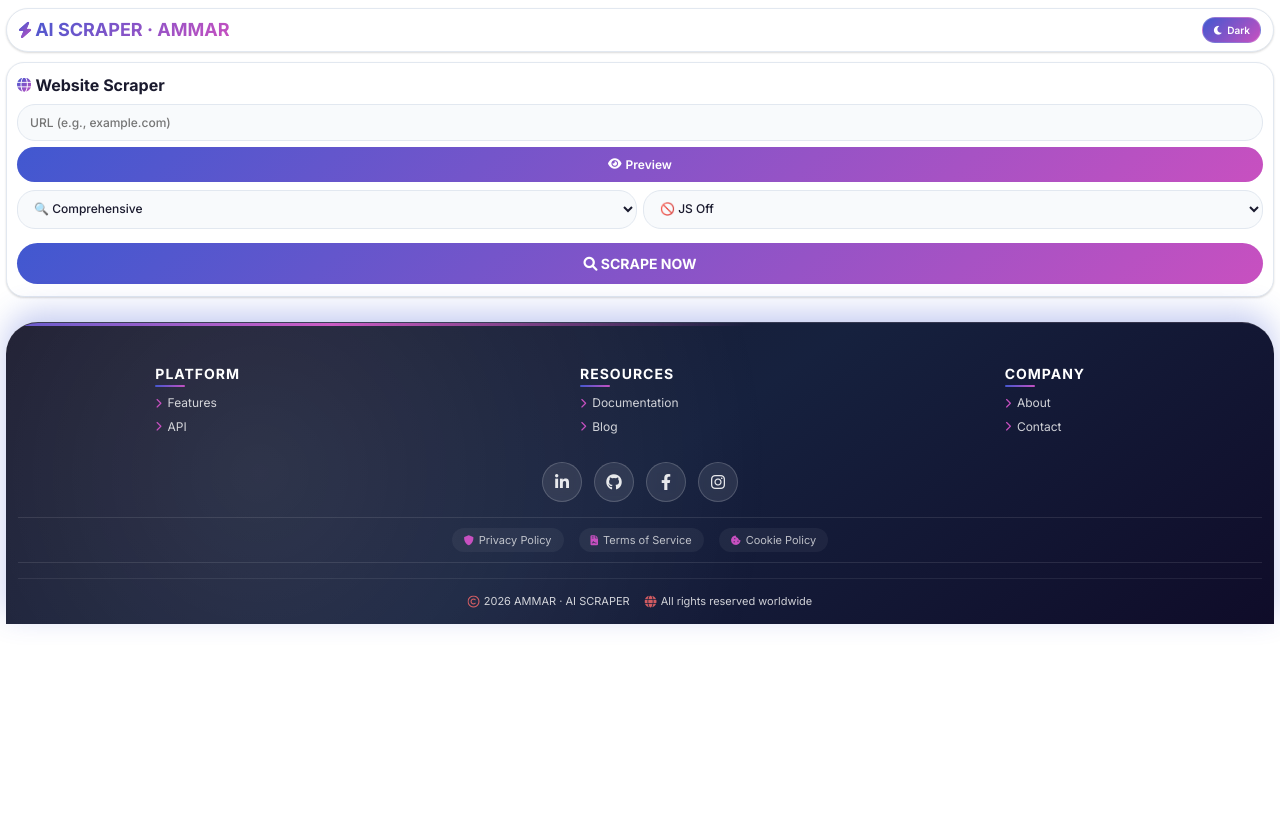
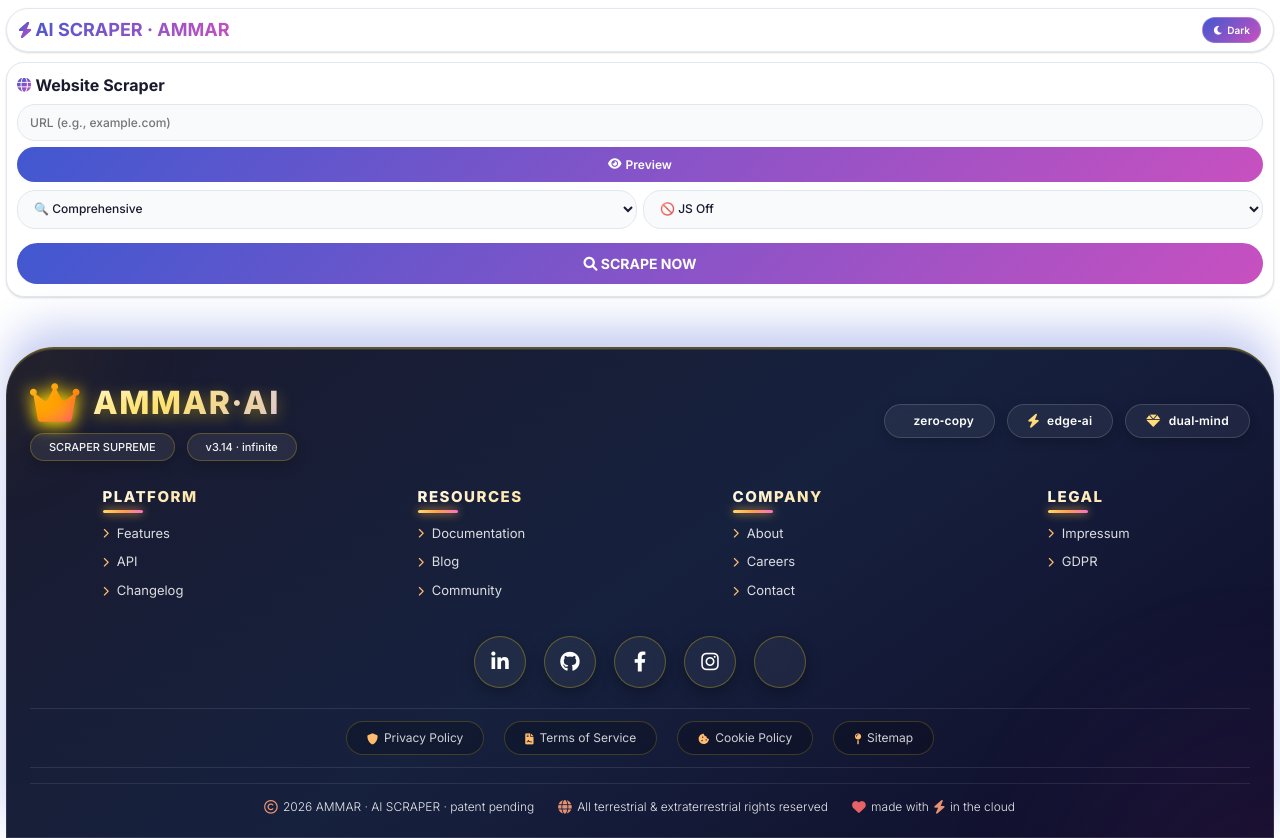
Before and after one commit to syedammarhaider/Ai-scraper, a FastAPI app: page / in a window 1280 px wide. Before the commit the page ends 626 px from the top, so only its background shows below. Run offline with FastAPI, Linux system fonts and the light colour scheme.

Commit message:
Auto update

```diff
--- a/templates/index.html
+++ b/templates/index.html
@@ -73,6 +73,11 @@
     --footer-glow: rgba(107, 78, 255, 0.3);
 }
 
+html, body {
+    height: 100%;
+    margin: 0;
+}
+
 body {
     background: var(--bg-color);
     color: var(--text-primary);
@@ -87,6 +92,13 @@ body {
     max-width: 1400px;
     margin: 0 auto;
     width: 100%;
+    flex: 1 0 auto;
+    display: flex;
+    flex-direction: column;
+}
+
+/* Push footer down: main content grows */
+.main-content {
     flex: 1 0 auto;
 }
 
@@ -624,18 +636,6 @@ body {
     opacity: 0.8;
 }
 
-/* File format badges */
-.format-badge {
-    display: inline-block;
-    padding: 2px 6px;
-    border-radius: 10px;
-    font-size: 7px;
-    font-weight: 700;
-    text-transform: uppercase;
-    margin-left: 3px;
-    background: rgba(255,255,255,0.2);
-}
-
 /* Export notification */
 .export-notification {
     position: fixed;
@@ -663,47 +663,64 @@ body {
     }
 }
 
-/* ULTRA PRO FOOTER - ROYAL EDITION */
+/* ========= ULTRA MEGA PRO+ FOOTER - HYPER UNIQUE ========= */
 .footer {
-    margin-top: 25px;
-    padding: 20px 12px 15px;
+    margin-top: 40px;           /* space above footer */
+    padding: 2rem 1.5rem 1.5rem;
     background: var(--footer-gradient);
     color: var(--footer-text);
-    border-radius: 32px 32px 0 0;
-    box-shadow: 0 -10px 30px var(--footer-glow);
-    border-top: 1px solid rgba(255,255,255,0.15);
-    backdrop-filter: blur(10px);
+    border-radius: 48px 48px 0 0;
+    box-shadow: 0 -20px 40px var(--footer-glow), 0 0 0 1px rgba(255,255,255,0.1) inset;
+    backdrop-filter: blur(12px);
     width: 100%;
     flex-shrink: 0;
     position: relative;
     overflow: hidden;
-}
-
+    border-top: 2px solid rgba(255,215,0,0.3);
+    transition: all 0.4s ease;
+}
+
+/* floating orbs */
 .footer::before {
     content: '';
     position: absolute;
-    top: 0;
-    left: 0;
-    right: 0;
-    height: 3px;
-    background: linear-gradient(90deg, transparent, var(--accent-primary), var(--accent-secondary), transparent);
-    animation: shimmer 3s infinite;
-}
-
-@keyframes shimmer {
-    0% { transform: translateX(-100%); }
-    100% { transform: translateX(100%); }
+    width: 300px;
+    height: 300px;
+    background: radial-gradient(circle at 30% 30%, rgba(255,215,0,0.2), transparent 70%);
+    top: -150px;
+    left: -150px;
+    border-radius: 50%;
+    filter: blur(40px);
+    animation: floatOrb 16s infinite alternate ease-in-out;
+    z-index: 0;
 }
 
 .footer::after {
     content: '';
     position: absolute;
-    bottom: 0;
-    left: 0;
-    width: 100%;
-    height: 100%;
-    background: radial-gradient(circle at 20% 50%, rgba(255,255,255,0.1) 0%, transparent 50%);
-    pointer-events: none;
+    width: 350px;
+    height: 350px;
+    background: radial-gradient(circle at 70% 70%, rgba(200,80,192,0.2), transparent 70%);
+    bottom: -180px;
+    right: -120px;
+    border-radius: 50%;
+    filter: blur(50px);
+    animation: floatOrb2 20s infinite alternate-reverse;
+    z-index: 0;
+}
+
+@keyframes floatOrb {
+    0% { transform: translate(0, 0) scale(1); opacity: 0.3; }
+    100% { transform: translate(30px, 40px) scale(1.2); opacity: 0.6; }
+}
+@keyframes floatOrb2 {
+    0% { transform: translate(0, 0) scale(1); opacity: 0.2; }
+    100% { transform: translate(-40px, -30px) scale(1.3); opacity: 0.5; }
+}
+
+.footer * {
+    position: relative;
+    z-index: 3;
 }
 
 .footer-main {
@@ -712,7 +729,7 @@ body {
     justify-content: space-between;
     align-items: center;
     gap: 20px;
-    margin-bottom: 20px;
+    margin-bottom: 25px;
     position: relative;
     z-index: 2;
 }
@@ -721,112 +738,123 @@ body {
     display: flex;
     flex-direction: column;
     gap: 8px;
-    min-width: 180px;
+    min-width: 220px;
 }
 
 .footer-logo {
-    font-size: 28px;
-    font-weight: 800;
-    background: linear-gradient(135deg, #fff, #e0e0ff);
+    font-size: 32px;
+    font-weight: 900;
+    background: linear-gradient(145deg, #fff, #ffe68f, #d4bfff);
     -webkit-background-clip: text;
     -webkit-text-fill-color: transparent;
     display: flex;
     align-items: center;
-    gap: 8px;
-    letter-spacing: 1px;
-    text-shadow: 0 2px 10px rgba(0,0,0,0.3);
+    gap: 12px;
+    letter-spacing: 1.5px;
+    text-shadow: 0 4px 15px rgba(255,215,0,0.4);
+    line-height: 1;
 }
 
 .footer-logo i {
-    font-size: 32px;
-    background: linear-gradient(135deg, #ffd700, #ffa500);
+    font-size: 44px;
+    background: linear-gradient(145deg, #fbbf24, #ff8c00, #ff2b9e);
     -webkit-background-clip: text;
     -webkit-text-fill-color: transparent;
-    filter: drop-shadow(0 2px 5px rgba(0,0,0,0.3));
+    filter: drop-shadow(0 0 8px gold);
 }
 
 .footer-tagline {
+    font-size: 13px;
+    opacity: 0.95;
+    display: flex;
+    align-items: center;
+    gap: 12px;
+    flex-wrap: wrap;
+}
+
+.footer-tagline span {
+    background: rgba(255,255,255,0.08);
+    padding: 6px 18px;
+    border-radius: 40px;
+    font-size: 11px;
+    font-weight: 500;
+    border: 1px solid rgba(255,215,0,0.25);
+    backdrop-filter: blur(8px);
+    box-shadow: 0 5px 15px rgba(0,0,0,0.2);
+}
+
+.footer-badges {
+    display: flex;
+    gap: 12px;
+    flex-wrap: wrap;
+}
+
+.footer-badge {
+    background: rgba(255,255,255,0.06);
+    padding: 8px 20px;
+    border-radius: 40px;
     font-size: 12px;
-    opacity: 0.9;
+    font-weight: 600;
     display: flex;
     align-items: center;
     gap: 8px;
+    border: 1px solid rgba(255,255,255,0.15);
+    backdrop-filter: blur(8px);
+    transition: all 0.3s ease;
+    box-shadow: 0 4px 12px rgba(0,0,0,0.2);
+    letter-spacing: 0.3px;
+}
+
+.footer-badge:hover {
+    background: rgba(255,215,0,0.15);
+    transform: translateY(-4px) scale(1.02);
+    border-color: #ffd966;
+    box-shadow: 0 8px 22px #ffbf0040;
+}
+
+.footer-badge i {
+    color: #ffdb7c;
+    font-size: 14px;
+}
+
+.footer-links {
+    display: flex;
     flex-wrap: wrap;
-}
-
-.footer-tagline span {
-    background: rgba(255,255,255,0.1);
-    padding: 4px 12px;
-    border-radius: 30px;
-    font-size: 10px;
-    border: 1px solid rgba(255,255,255,0.2);
-    backdrop-filter: blur(5px);
-}
-
-.footer-badges {
-    display: flex;
-    gap: 8px;
-    flex-wrap: wrap;
-}
-
-.footer-badge {
-    background: rgba(255,255,255,0.1);
-    padding: 6px 14px;
-    border-radius: 30px;
-    font-size: 11px;
-    font-weight: 600;
-    display: flex;
-    align-items: center;
-    gap: 6px;
-    border: 1px solid rgba(255,255,255,0.2);
-    backdrop-filter: blur(5px);
-    transition: all 0.3s ease;
-}
-
-.footer-badge:hover {
-    background: rgba(255,255,255,0.2);
-    transform: translateY(-2px);
-    border-color: rgba(255,255,255,0.4);
-}
-
-.footer-badge i {
-    color: #ffd700;
-}
-
-.footer-links {
-    display: flex;
-    flex-wrap: wrap;
-    gap: 30px;
+    gap: 40px;
     justify-content: space-around;
-    margin: 20px 0;
+    margin: 20px 0 25px;
     position: relative;
     z-index: 2;
 }
 
 .footer-column {
-    min-width: 120px;
+    min-width: 130px;
 }
 
 .footer-column h4 {
-    font-size: 14px;
-    font-weight: 700;
-    margin-bottom: 12px;
+    font-size: 15px;
+    font-weight: 800;
+    margin-bottom: 18px;
     color: #fff;
     text-transform: uppercase;
-    letter-spacing: 1px;
+    letter-spacing: 1.5px;
     position: relative;
     display: inline-block;
+    background: linear-gradient(145deg, #fff8e7, #ffe49e);
+    -webkit-background-clip: text;
+    -webkit-text-fill-color: transparent;
 }
 
 .footer-column h4::after {
     content: '';
     position: absolute;
-    bottom: -4px;
+    bottom: -6px;
     left: 0;
-    width: 30px;
-    height: 2px;
-    background: var(--accent-gradient);
-    border-radius: 2px;
+    width: 40px;
+    height: 3px;
+    background: linear-gradient(90deg, #ffd966, #ff9f4b, #ff6ec7);
+    border-radius: 4px;
+    box-shadow: 0 0 10px #ffb347;
 }
 
 .footer-column ul {
@@ -835,56 +863,64 @@ body {
 }
 
 .footer-column ul li {
-    margin-bottom: 8px;
+    margin-bottom: 12px;
 }
 
 .footer-column ul li a {
-    color: rgba(255,255,255,0.8);
+    color: rgba(255,255,255,0.85);
     text-decoration: none;
-    font-size: 12px;
-    transition: all 0.2s ease;
+    font-size: 13px;
+    transition: all 0.25s ease;
     display: flex;
     align-items: center;
-    gap: 6px;
+    gap: 8px;
+    font-weight: 400;
 }
 
 .footer-column ul li a:hover {
     color: #fff;
-    transform: translateX(5px);
+    transform: translateX(8px);
+    text-shadow: 0 0 6px #fff3b0;
 }
 
 .footer-column ul li a i {
     font-size: 10px;
-    color: var(--accent-secondary);
+    color: #ffbc6e;
+    transition: transform 0.2s;
+}
+
+.footer-column ul li a:hover i {
+    transform: rotate(360deg);
+    color: #ffd966;
 }
 
 .footer-social {
     display: flex;
-    gap: 12px;
+    gap: 18px;
     flex-wrap: wrap;
     justify-content: center;
-    margin: 15px 0;
+    margin: 25px 0 20px;
     position: relative;
     z-index: 2;
 }
 
 .footer-social a {
     color: var(--footer-text);
-    font-size: 16px;
-    opacity: 0.9;
-    transition: all 0.3s ease;
-    width: 40px;
-    height: 40px;
+    font-size: 20px;
+    width: 52px;
+    height: 52px;
     display: flex;
     align-items: center;
     justify-content: center;
-    background: rgba(255,255,255,0.1);
-    border-radius: 50%;
-    border: 1px solid rgba(255,255,255,0.2);
+    background: rgba(255,255,255,0.05);
+    border-radius: 30px;
+    border: 1px solid rgba(255,215,0,0.3);
     text-decoration: none;
-    backdrop-filter: blur(5px);
+    backdrop-filter: blur(8px);
     position: relative;
     overflow: hidden;
+    transition: 0.3s;
+    box-shadow: 0 5px 15px rgba(0,0,0,0.3);
 }
 
 .footer-social a::before {
@@ -895,31 +931,32 @@ body {
     width: 0;
     height: 0;
     border-radius: 50%;
-    background: rgba(255,255,255,0.3);
+    background: radial-gradient(circle, #fff3b0, #ffb989);
     transform: translate(-50%, -50%);
-    transition: width 0.4s, height 0.4s;
+    transition: width 0.5s, height 0.5s;
+    z-index: -1;
 }
 
 .footer-social a:hover::before {
-    width: 50px;
-    height: 50px;
+    width: 120px;
+    height: 120px;
 }
 
 .footer-social a:hover {
-    opacity: 1;
-    transform: translateY(-5px) scale(1.1);
-    background: var(--accent-gradient);
-    border-color: transparent;
-    box-shadow: 0 5px 15px rgba(0,0,0,0.3);
+    color: #0f0c29;
+    transform: translateY(-6px) scale(1.08);
+    background: #ffdf99;
+    border-color: gold;
+    box-shadow: 0 8px 25px #ffb700;
 }
 
 .footer-extra {
     display: flex;
     flex-wrap: wrap;
-    gap: 15px;
+    gap: 20px;
     justify-content: center;
     margin: 15px 0;
-    padding: 10px 0;
+    padding: 12px 0;
     border-top: 1px solid rgba(255,255,255,0.1);
     border-bottom: 1px solid rgba(255,255,255,0.1);
     position: relative;
@@ -927,33 +964,36 @@ body {
 }
 
 .footer-extra-link {
-    color: rgba(255,255,255,0.7);
+    color: rgba(255,255,255,0.8);
     text-decoration: none;
-    font-size: 11px;
+    font-size: 12px;
     display: flex;
     align-items: center;
-    gap: 5px;
-    padding: 5px 12px;
-    border-radius: 20px;
-    background: rgba(255,255,255,0.05);
+    gap: 6px;
+    padding: 8px 20px;
+    border-radius: 40px;
+    background: rgba(0,0,0,0.2);
     transition: all 0.2s ease;
+    border: 1px solid rgba(255,215,0,0.2);
 }
 
 .footer-extra-link:hover {
     color: #fff;
-    background: rgba(255,255,255,0.15);
-    transform: translateY(-2px);
+    background: rgba(255,215,0,0.15);
+    transform: translateY(-3px);
+    border-color: gold;
+    box-shadow: 0 6px 12px #00000050;
 }
 
 .footer-extra-link i {
-    font-size: 10px;
-    color: var(--accent-secondary);
+    font-size: 11px;
+    color: #ffbc6e;
 }
 
 .footer-copyright {
     text-align: center;
-    font-size: 11px;
-    opacity: 0.8;
+    font-size: 12px;
+    opacity: 0.9;
     margin-top: 15px;
     padding-top: 15px;
     border-top: 1px solid rgba(255,255,255,0.1);
@@ -962,29 +1002,30 @@ body {
     display: flex;
     flex-wrap: wrap;
     justify-content: center;
-    gap: 15px;
+    gap: 25px;
+    font-weight: 300;
 }
 
 .footer-copyright span {
     display: flex;
     align-items: center;
-    gap: 5px;
+    gap: 6px;
 }
 
 .footer-copyright i {
-    color: #ff6b6b;
-    animation: heartbeat 1.5s ease-in-out infinite;
+    color: #ffa07a;
+    animation: heartbeat 1.5s infinite;
 }
 
 @keyframes heartbeat {
     0%, 100% { transform: scale(1); }
-    50% { transform: scale(1.1); }
+    50% { transform: scale(1.15); }
 }
 
 .footer-copyright a {
-    color: rgba(255,255,255,0.9);
+    color: #fff3b0;
     text-decoration: none;
-    border-bottom: 1px dotted rgba(255,255,255,0.3);
+    border-bottom: 1px dotted #ffb347;
 }
 
 .footer-copyright a:hover {
@@ -1008,29 +1049,24 @@ body {
 }
 
 /* Ultra Responsive */
-@media (max-width: 380px) {
-    body { padding: 5px 4px 0 4px; }
-    .header { padding: 6px 10px; }
-    .header h1 { font-size: 13px; }
-    .theme-toggle { padding: 5px 8px; font-size: 9px; }
-    .card { padding: 10px 8px; }
-    .card h2 { font-size: 13px; }
-    .input-group input, .input-group select { padding: 8px 10px; font-size: 11px; }
-    .primary-btn { padding: 8px 12px; font-size: 11px; }
-    .scrape-btn { padding: 10px; font-size: 13px; }
-    .model-badge { font-size: 8px; padding: 2px 6px; }
-    .export-btn { min-width: 100%; font-size: 10px; padding: 8px; }
-    .toggle-btn { font-size: 10px; padding: 6px 8px; }
-    .toggle-btn i { font-size: 11px; }
-    .message-content { font-size: 11px; padding: 8px 12px; }
-    .footer-logo { font-size: 24px; }
-    .footer-logo i { font-size: 28px; }
-    .footer-badge { padding: 4px 10px; font-size: 10px; }
-}
-
-@media (min-width: 600px) {
-    .footer-main {
-        flex-direction: row;
+@media (max-width: 480px) {
+    .footer {
+        padding: 1.5rem 1rem 1rem;
+        border-radius: 32px 32px 0 0;
+    }
+    .footer-logo {
+        font-size: 26px;
+    }
+    .footer-logo i {
+        font-size: 34px;
+    }
+    .footer-social a {
+        width: 44px;
+        height: 44px;
+        font-size: 18px;
+    }
+    .footer-column h4 {
+        font-size: 14px;
     }
 }
 </style>
@@ -1146,35 +1182,55 @@ body {
     </div>
 </div>
 
-<!-- ULTRA PRO FOOTER - ROYAL EDITION with AMMAR -->
+<!-- ULTRA MEGA PRO+ FOOTER - ROYAL EDITION with AMMAR -->
 <footer class="footer">
-
+    <div class="footer-main">
+        <div class="footer-brand">
+            <div class="footer-logo">
+                <i class="fas fa-crown"></i> AMMAR·AI
+            </div>
+            <div class="footer-tagline">
+                <span>SCRAPER SUPREME</span>
+                <span>v3.14 · infinite</span>
+            </div>
+        </div>
+        <div class="footer-badges">
+            <span class="footer-badge"><i class="fas fa-shield-halved"></i>  zero‑copy</span>
+            <span class="footer-badge"><i class="fas fa-bolt"></i>  edge‑ai</span>
+            <span class="footer-badge"><i class="fas fa-gem"></i>  dual‑mind</span>
+        </div>
+    </div>
 
     <div class="footer-links">
         <div class="footer-column">
             <h4>Platform</h4>
             <ul>
                 <li><a href="#"><i class="fas fa-chevron-right"></i> Features</a></li>
-
                 <li><a href="#"><i class="fas fa-chevron-right"></i> API</a></li>
-
+                <li><a href="#"><i class="fas fa-chevron-right"></i> Changelog</a></li>
             </ul>
         </div>
         <div class="footer-column">
             <h4>Resources</h4>
             <ul>
                 <li><a href="#"><i class="fas fa-chevron-right"></i> Documentation</a></li>
-
                 <li><a href="#"><i class="fas fa-chevron-right"></i> Blog</a></li>
-
+                <li><a href="#"><i class="fas fa-chevron-right"></i> Community</a></li>
             </ul>
         </div>
         <div class="footer-column">
             <h4>Company</h4>
             <ul>
                 <li><a href="#"><i class="fas fa-chevron-right"></i> About</a></li>
-
+                <li><a href="#"><i class="fas fa-chevron-right"></i> Careers</a></li>
                 <li><a href="#"><i class="fas fa-chevron-right"></i> Contact</a></li>
+            </ul>
+        </div>
+        <div class="footer-column">
+            <h4>Legal</h4>
+            <ul>
+                <li><a href="#"><i class="fas fa-chevron-right"></i> Impressum</a></li>
+                <li><a href="#"><i class="fas fa-chevron-right"></i> GDPR</a></li>
             </ul>
         </div>
     </div>
@@ -1184,24 +1240,24 @@ body {
         <a href="https://github.com/Syedammarhaider" target="_blank" title="GitHub"><i class="fab fa-github"></i></a>
         <a href="https://www.facebook.com/profile.php?id=100091524961370" target="_blank" title="Facebook"><i class="fab fa-facebook-f"></i></a>
         <a href="#" title="Instagram"><i class="fab fa-instagram"></i></a>
-
-
+        <a href="#" title="X"><i class="fab fa-x-twitter"></i></a>
     </div>
 
     <div class="footer-extra">
         <a href="#" class="footer-extra-link"><i class="fas fa-shield-alt"></i> Privacy Policy</a>
         <a href="#" class="footer-extra-link"><i class="fas fa-file-contract"></i> Terms of Service</a>
         <a href="#" class="footer-extra-link"><i class="fas fa-cookie-bite"></i> Cookie Policy</a>
-
+        <a href="#" class="footer-extra-link"><i class="fas fa-map-pin"></i> Sitemap</a>
     </div>
 
     <div class="footer-copyright">
-        <span><i class="far fa-copyright"></i> 2026 AMMAR · AI SCRAPER </span>
-        <span><i class="fas fa-globe"></i> All rights reserved worldwide</span>
+        <span><i class="far fa-copyright"></i> 2026 AMMAR · AI SCRAPER · patent pending</span>
+        <span><i class="fas fa-globe"></i> All terrestrial & extraterrestrial rights reserved</span>
+        <span><i class="fas fa-heart" style="color:#ff6b6b;"></i> made with <i class="fas fa-bolt"></i> in the cloud</span>
     </div>
 </footer>
 
-</div>
+</div> <!-- container -->
 
 <script src="https://cdn.jsdelivr.net/npm/marked/marked.min.js"></script>
 <script>
```
